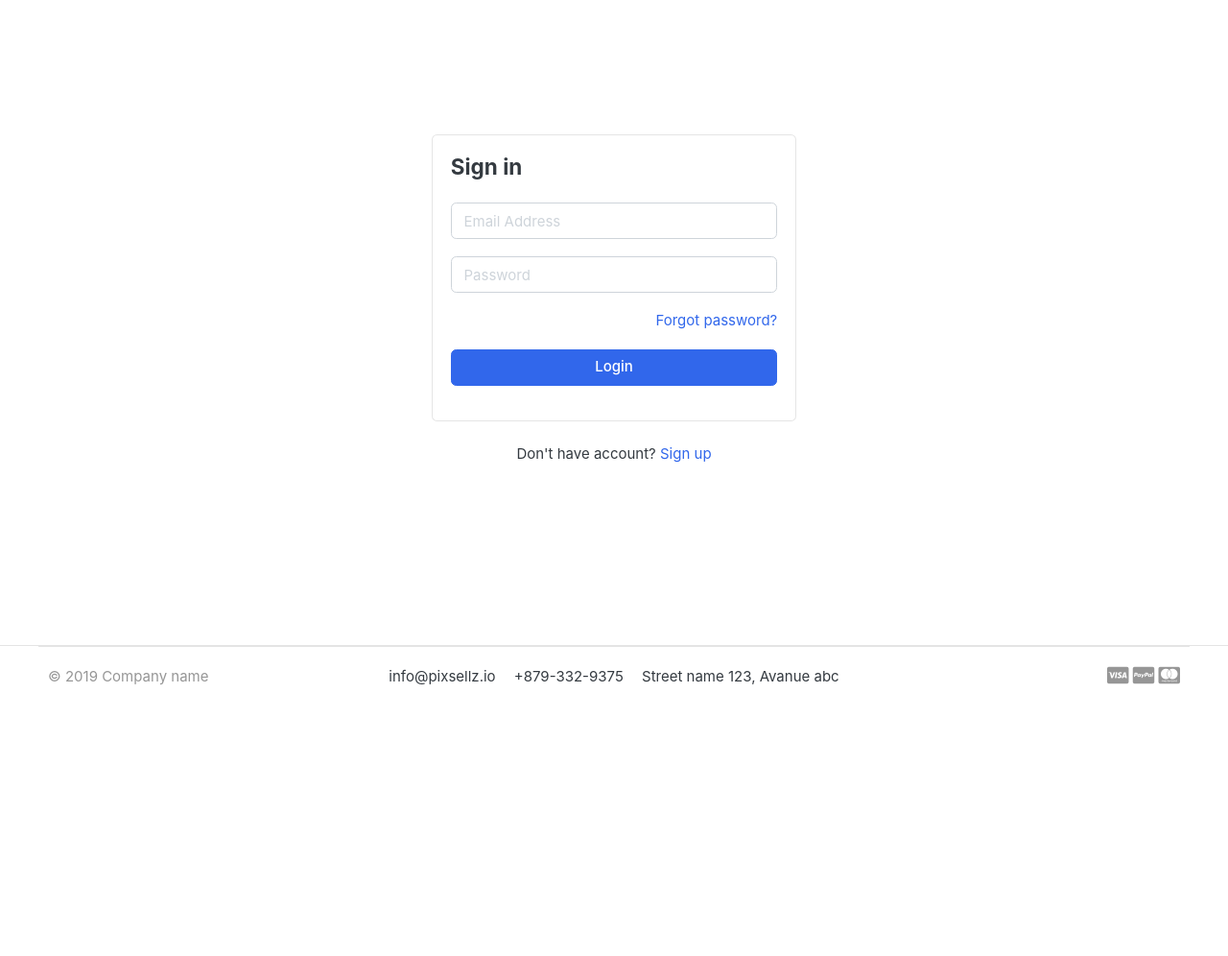
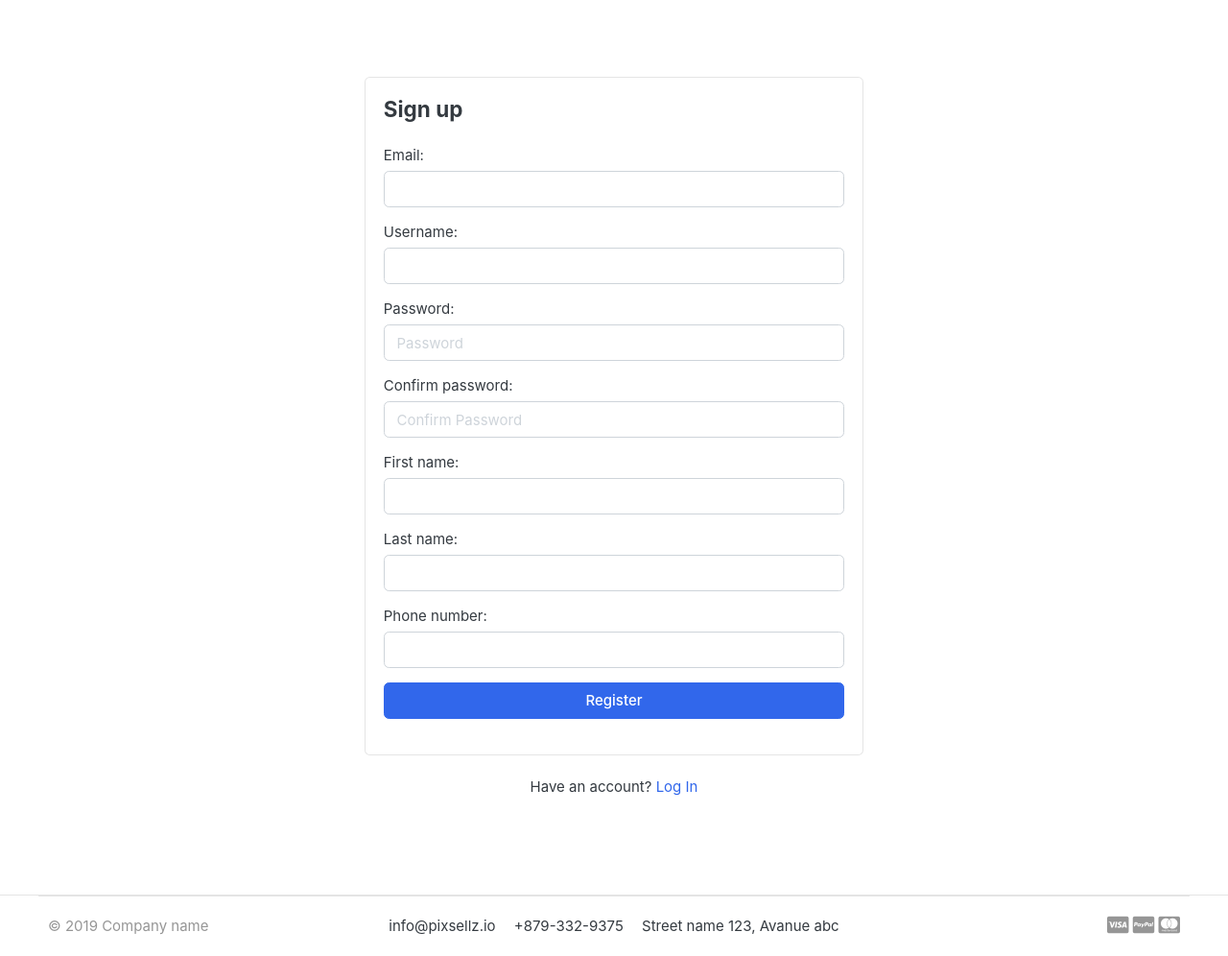
Before and after one commit to fnabiyevuz/e-commerce, a Django app: page /sign-in/ in a window 1280 px wide. Shown: the part 118-1114 px from the top of the page at 96% size. Before the commit the page ends 832 px from the top, so only its background shows below. Run offline with Django 3.2, Linux system fonts and the light colour scheme; some libraries are stand-ins or nearby versions; some web fonts are replaced.

Commit message:
Registration and Email sender were completed

```diff
--- a/backend/requirements/base.txt
+++ b/backend/requirements/base.txt
@@ -19,3 +19,7 @@ psycopg2-binary==2.9.2 # https://pypi.org/project/psycopg2-binary/
 
 Pillow==9.2.0 #pip install Pillow
 django-crispy-forms==1.14.0 #pip install django-crispy-forms
+
+
+# extra
+six
--- /dev/null
+++ b/backend/src/apps/accounts/forms/register_form.py
@@ -0,0 +1,30 @@
+from django import forms
+from django.contrib.auth.forms import UserCreationForm
+
+from ..models import Account
+
+
+class RegistrationForm(forms.ModelForm):
+    password = forms.CharField(widget=forms.PasswordInput(attrs={
+        'placeholder': 'Password',
+    }), max_length=30)
+    confirm_password = forms.CharField(widget=forms.PasswordInput(attrs={
+        'placeholder': 'Confirm Password',
+    }), max_length=30)
+
+    class Meta:
+        model = Account
+        fields = ('email', 'username', 'password', 'confirm_password', 'first_name', 'last_name', 'phone_number')
+
+    def clean(self):
+        cleaned_data = super(RegistrationForm, self).clean()
+        password = cleaned_data.get('password')
+        confirm_password = cleaned_data.get('confirm_password')
+
+        if password != confirm_password:
+            raise forms.ValidationError("password and confirm_password does not match")
+
+    def __init__(self, *args, **kwargs):
+        super(RegistrationForm, self).__init__(*args, **kwargs)
+        for field in self.fields:
+            self.fields[field].widget.attrs['class'] = 'form-control'
--- a/backend/src/apps/accounts/models.py
+++ b/backend/src/apps/accounts/models.py
@@ -1,13 +1,15 @@
-# Create your models here.
-from django.contrib.auth.models import AbstractBaseUser
+from django.contrib.auth.models import AbstractBaseUser, PermissionsMixin
 from django.db import models
-from .manager import AccoutManager
+from .account_manager import AccountManager
+from django.utils.translation import gettext_lazy as _
 
 
-class Account(AbstractBaseUser):
+class Account(AbstractBaseUser, PermissionsMixin):
     email = models.EmailField(verbose_name="email", max_length=60, unique=True)
     username = models.CharField(max_length=30, unique=True)
-    # phone_number = models.CharField(max_length=15, unique=True)
+    phone_number = models.CharField(max_length=15, unique=True)
+    first_name = models.CharField(max_length=30)
+    last_name = models.CharField(max_length=30)
 
     # required
     date_joined = models.DateTimeField(verbose_name="date joined", auto_now_add=True)
@@ -18,9 +20,9 @@ class Account(AbstractBaseUser):
     is_superuser = models.BooleanField(default=False)
 
     USERNAME_FIELD = "email"
-    REQUIRED_FIELDS = ["username"]
+    REQUIRED_FIELDS = ["username", 'first_name', 'last_name', 'phone_number']
 
-    objects = AccoutManager()
+    objects = AccountManager()
 
     def __str__(self):
         return self.email
@@ -35,3 +37,22 @@ class Account(AbstractBaseUser):
         # db_name = "accounts"
         verbose_name = "Account"
         verbose_name_plural = "Accounts"
+
+
+class UserProfile(models.Model):
+    user = models.OneToOneField(Account, on_delete=models.CASCADE)
+    profile_pic = models.ImageField(upload_to='profile_pics', default='profile_pics/default.png')
+    city = models.CharField(max_length=50, blank=True)
+    state = models.CharField(max_length=50, blank=True)
+    address = models.CharField(max_length=50, blank=True)
+
+    def __str__(self):
+        return self.user.first_name
+
+    def full_address(self):
+        return f'{self.city} {self.state}'
+
+    class Meta:
+        verbose_name = _("UserProfile")
+        verbose_name_plural = _("UserProfile")
+        ordering = ["-id"]
--- a/backend/src/apps/accounts/urls.py
+++ b/backend/src/apps/accounts/urls.py
@@ -1,16 +1,20 @@
 from django.urls import path
 
-from .views import index_page, cart_page, dashboard_page, order_complete_page, place_order_page, product_detail_page, register_page, search_result_page, signin_page, store_page
+from .views.index import index_page
+from .views.register import register, activate
+from .views.sign_in import sign_in
+    # , cart_page, dashboard_page, order_complete_page, place_order_page, product_detail_page, register_page, search_result_page, signin_page, store_page
 
 urlpatterns = [
     path("", index_page, name="index_page"),
-    path("cart/", cart_page, name="cart_page"),
-    path("dashboard/", dashboard_page, name="dashboard_page"),
-    path("order-complete/", order_complete_page, name="order_complete_page"),
-    path("place-order/", place_order_page, name="place_order_page"),
-    path("product-detail/", product_detail_page, name="product_detail_page"),
-    path("register/", register_page, name="register_page"),
-    path("search-result/", search_result_page, name="search_result_page"),
-    path("sign-in/", signin_page, name="signin_page"),
-    path("store/", store_page, name="store_page"),
+    # path("cart/", cart_page, name="cart_page"),
+    # path("dashboard/", dashboard_page, name="dashboard_page"),
+    # path("order-complete/", order_complete_page, name="order_complete_page"),
+    # path("place-order/", place_order_page, name="place_order_page"),
+    # path("product-detail/", product_detail_page, name="product_detail_page"),
+    path("register/", register, name="register"),
+    # path("search-result/", search_result_page, name="search_result_page"),
+    path("sign-in/", sign_in, name="sign_in"),
+    # path("store/", store_page, name="store_page"),
+    path("activate/<uuidb64>/<token>", activate, name="activate"),
 ]
--- a/backend/src/apps/accounts/views.py
+++ b/backend/src/apps/accounts/views.py
@@ -1,7 +1,4 @@
 from django.views.generic.base import TemplateView
-
-
-# Create your views here.
 
 
 class IndexView(TemplateView):
--- /dev/null
+++ b/backend/src/apps/accounts/views/sign_in.py
@@ -0,0 +1,21 @@
+from django.contrib import messages
+from django.shortcuts import redirect, render
+
+from ..forms.register_form import RegistrationForm
+
+
+def sign_in(request):
+    if request.method == "POST":
+        form = RegistrationForm(request.POST)
+        if form.is_valid():
+            form.save()
+            username = form.cleaned_data.get('username')
+            messages.success(request, f'Account created for {username}!')
+            return redirect('login/')
+        else:
+            form = RegistrationForm()
+            messages.error(request, f'Error!')
+            return render(request, 'accounts/register.html', {'form': form})
+    else:
+        form = RegistrationForm()
+        return render(request, 'accounts/register.html', {'form': form})
--- /dev/null
+++ b/backend/templates/accounts/register.html
@@ -0,0 +1,90 @@
+<!DOCTYPE HTML>
+<html lang="en">
+{% extends "base.html" %}
+{% load static %}
+
+{% block title %}
+
+    Register
+
+{% endblock %}
+
+{% block content %}
+    <!-- ========================= SECTION CONTENT ========================= -->
+    <section class="section-content padding-y">
+
+        <!-- ============================ COMPONENT REGISTER   ================================= -->
+        <div class="card mx-auto" style="max-width:520px; margin-top:40px;">
+            <article class="card-body">
+                <header class="mb-4"><h4 class="card-title">Sign up</h4></header>
+                <form action="" method="POST">
+                    {% csrf_token %}
+                    {{ form.as_p }}
+{#                    <div class="form-row">#}
+{#                        <div class="col form-group">#}
+{#                            <label>First name</label>#}
+{#                            <input type="text" class="form-control" placeholder="">#}
+{#                        </div> <!-- form-group end.// -->#}
+{#                        <div class="col form-group">#}
+{#                            <label>Last name</label>#}
+{#                            <input type="text" class="form-control" placeholder="">#}
+{#                        </div> <!-- form-group end.// -->#}
+{#                    </div> <!-- form-row end.// -->#}
+{#                    <div class="form-group">#}
+{#                        <label>Email</label>#}
+{#                        <input type="email" class="form-control" placeholder="">#}
+{#                        <small class="form-text text-muted">We'll never share your email with anyone else.</small>#}
+{#                    </div> <!-- form-group end.// -->#}
+{#                    <div class="form-group">#}
+{#                        <label class="custom-control custom-radio custom-control-inline">#}
+{#                            <input class="custom-control-input" checked="" type="radio" name="gender" value="option1">#}
+{#                            <span class="custom-control-label"> Male </span>#}
+{#                        </label>#}
+{#                        <label class="custom-control custom-radio custom-control-inline">#}
+{#                            <input class="custom-control-input" type="radio" name="gender" value="option2">#}
+{#                            <span class="custom-control-label"> Female </span>#}
+{#                        </label>#}
+{#                    </div> <!-- form-group end.// -->#}
+{#                    <div class="form-row">#}
+{#                        <div class="form-group col-md-6">#}
+{#                            <label>City</label>#}
+{#                            <input type="text" class="form-control">#}
+{#                        </div> <!-- form-group end.// -->#}
+{#                        <div class="form-group col-md-6">#}
+{#                            <label>Country</label>#}
+{#                            <select id="inputState" class="form-control">#}
+{#                                <option> Choose...</option>#}
+{#                                <option>Uzbekistan</option>#}
+{#                                <option>Russia</option>#}
+{#                                <option selected="">United States</option>#}
+{#                                <option>India</option>#}
+{#                                <option>Afganistan</option>#}
+{#                            </select>#}
+{#                        </div> <!-- form-group end.// -->#}
+{#                    </div> <!-- form-row.// -->#}
+{#                    <div class="form-row">#}
+{#                        <div class="form-group col-md-6">#}
+{#                            <label>Create password</label>#}
+{#                            <input class="form-control" type="password">#}
+{#                        </div> <!-- form-group end.// -->#}
+{#                        <div class="form-group col-md-6">#}
+{#                            <label>Repeat password</label>#}
+{#                            <input class="form-control" type="password">#}
+{#                        </div> <!-- form-group end.// -->#}
+{#                    </div>#}
+                    <div class="form-group">
+                        <button type="submit" class="btn btn-primary btn-block"> Register</button>
+                    </div> <!-- form-group// -->
+
+                </form>
+            </article><!-- card-body.// -->
+        </div> <!-- card .// -->
+        <p class="text-center mt-4">Have an account? <a href="">Log In</a></p>
+        <br><br>
+        <!-- ============================ COMPONENT REGISTER  END.// ================================= -->
+
+
+    </section>
+    <!-- ========================= SECTION CONTENT END// ========================= -->
+
+{% endblock %}
--- a/backend/templates/base.html
+++ b/backend/templates/base.html
@@ -55,7 +55,7 @@ $(document).ready(function() {
 
     {% endblock content %}
 
-    {% include 'includes/fotter.html' %}
+    {% include 'includes/footer.html' %}
 
 
 </body>
--- a/backend/templates/includes/header.html
+++ b/backend/templates/includes/header.html
@@ -66,8 +66,8 @@
                         <div class="widget-header">
                             <small class="title text-muted">Welcome guest!</small>
                             <div>
-                                <a href="./signin.html">Sign in</a> <span class="dark-transp"> | </span>
-                                <a href="./register.html"> Register</a>
+                                <a href="{% url 'accounts:sign_in' %}">Sign in</a> <span class="dark-transp"> | </span>
+                                <a href="{% url 'accounts:register' %}"> Register</a>
                             </div>
                         </div>
                         <a href="./cart.html" class="widget-header pl-3 ml-3">
```
Also changed, not shown: backend/config/settings.py (+11 -0 lines), backend/src/apps/accounts/account_manager.py (renamed from backend/src/apps/accounts/manager.py, +9 -3 lines), backend/src/apps/accounts/admin.py (+32 -3 lines), backend/src/apps/accounts/forms/sign_in_form.py (added, +22 -0 lines), backend/src/apps/accounts/views/index.py (added, +8 -0 lines), backend/src/apps/accounts/views/register.py (added, +68 -0 lines), backend/src/apps/accounts/views/tokens.py (added, +12 -0 lines), backend/templates/accounts/signin.html (added, +45 -0 lines), backend/templates/template_activate_account.html (added, +7 -0 lines), backend/src/apps/accounts/views/__init__.py (added), backend/templates/includes/footer.html (renamed from backend/templates/includes/fotter.html).
